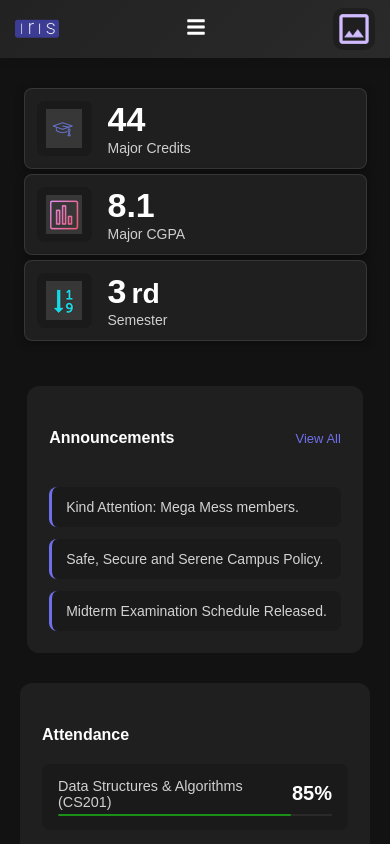
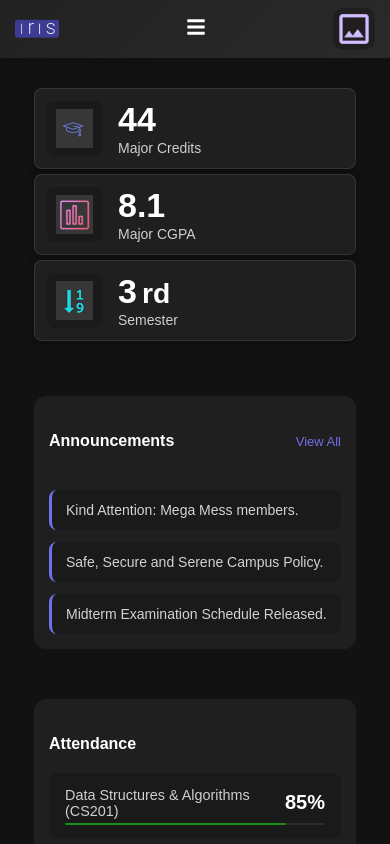
Before and after one commit to shailesh2-wq/Iris, a React (Vite) app: page / in a window 390 px wide. Shown: the top 844 px of the page. Built offline with nearby package versions, Linux system fonts and the light colour scheme.

Commit message:
Changes in alignment of mobile view

```diff
--- a/src/components/Dashboard/Dashboard.css
+++ b/src/components/Dashboard/Dashboard.css
@@ -557,7 +557,7 @@ body {
   }
 
   .top-cards > div {
-    width: 95%;
+    width: 90%;
     padding: 15px;
     /* margin-bottom: 10px; */ /* <-- THIS IS NOW REMOVED */
     height: auto;
@@ -573,11 +573,11 @@ body {
     align-items: center;
   }
 
-  .announcements-box,
-  .attendance-box,
+  .announcements,
+  .attendance,
   .quick-actions,
   .upcoming-deadlines {
-    width: 95%;
+    width: 90%;
     margin: 10px auto;
   }
 
@@ -586,7 +586,7 @@ body {
 /* Enhanced responsive design for better mobile experience */
 @media (max-width: 480px) {
   .top-cards > div {
-    width: 98%;
+    width: 92%;
     padding: 12px;
   }
 
@@ -598,11 +598,11 @@ body {
     font-size: 0.85rem;
   }
 
-  .announcements-box,
-  .attendance-box,
+  .announcements,
+  .attendance,
   .quick-actions,
   .upcoming-deadlines {
-    width: 98%;
+    width: 92%;
     padding: 15px;
   }
 
@@ -638,8 +638,8 @@ body {
     font-size: 0.8rem;
   }
 
-  .announcements-box,
-  .attendance-box,
+  .announcements,
+  .attendance,
   .quick-actions,
   .upcoming-deadlines {
     padding: 12px;
```
